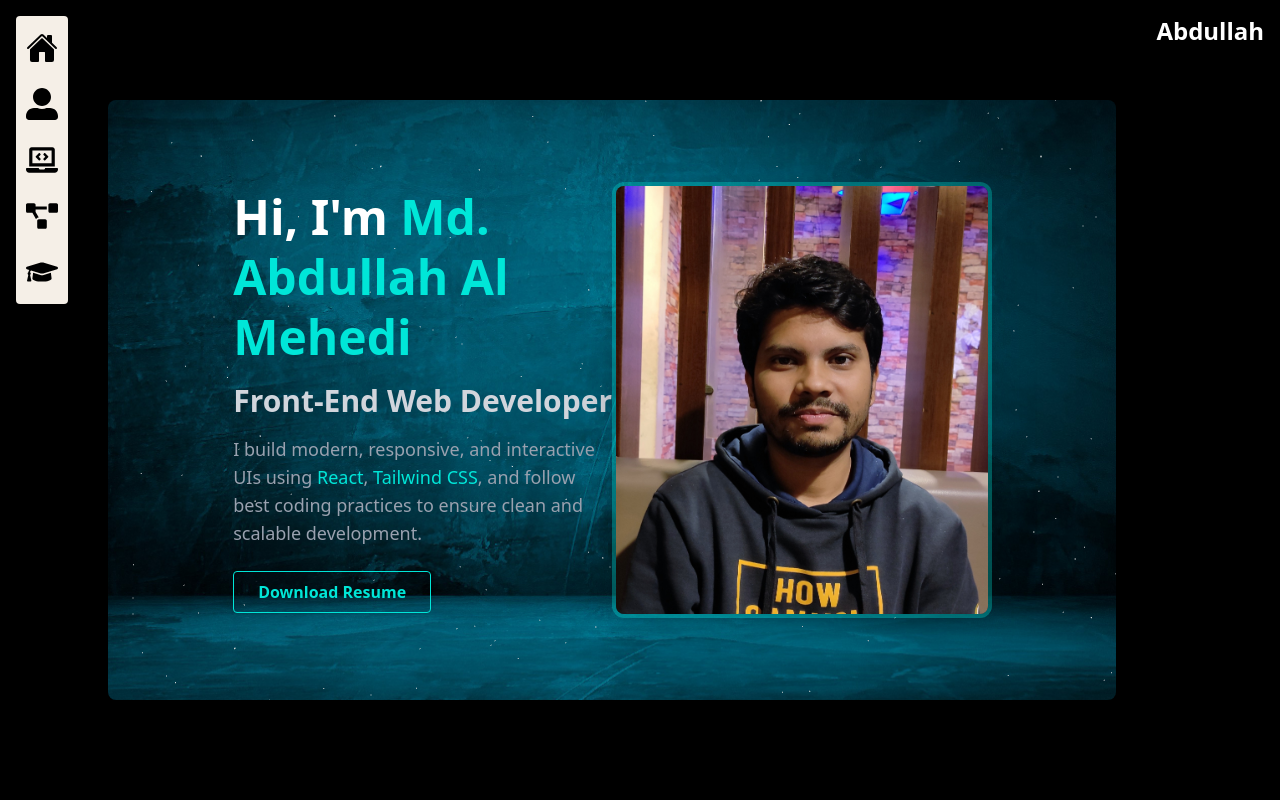
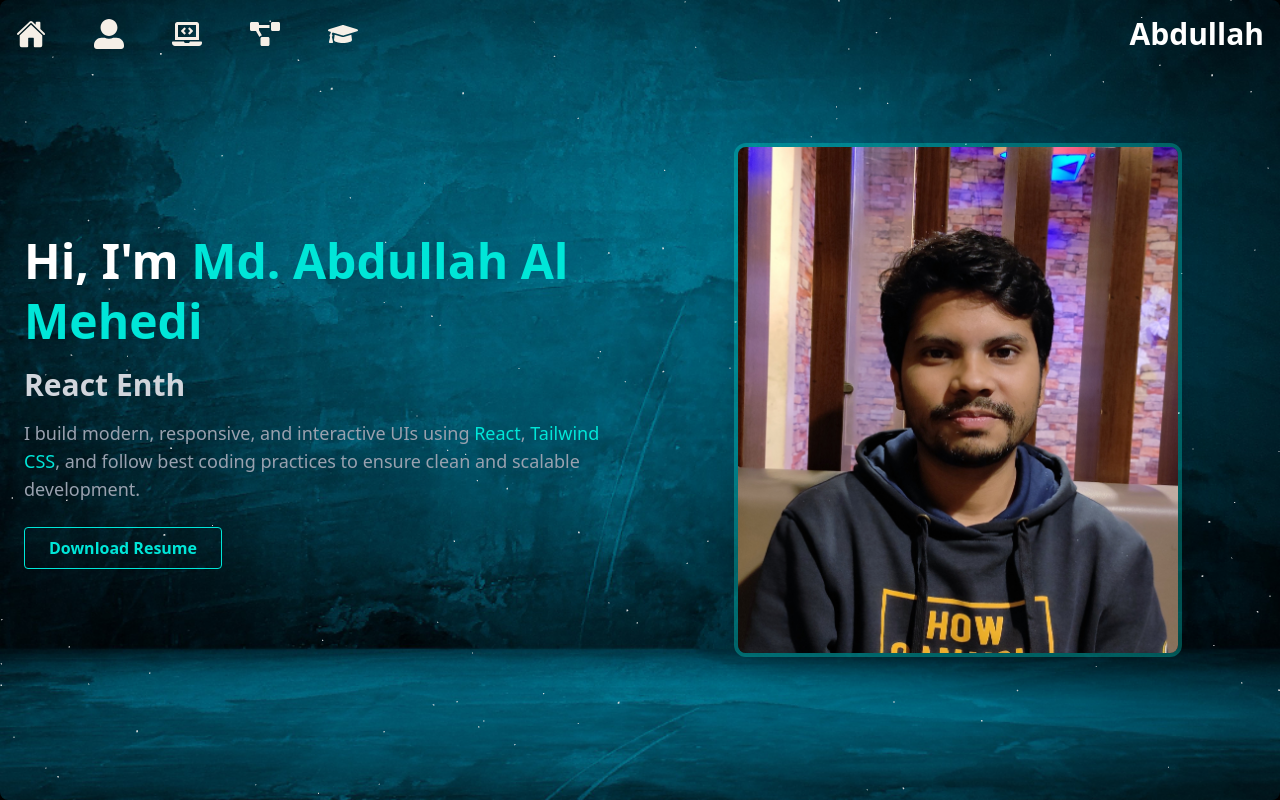
Before and after one commit to Mehedi86/portfolio, a React (Vite) app: page / in a window 1280 px wide. Built offline with nearby package versions, Linux system fonts and the light colour scheme.

Commit message:
added: navigation bar

```diff
--- a/index.html
+++ b/index.html
@@ -4,7 +4,7 @@
     <meta charset="UTF-8" />
     <link rel="icon" type="image/svg+xml" href="/vite.svg" />
     <meta name="viewport" content="width=device-width, initial-scale=1.0" />
-    <title>Vite + React</title>
+    <title>Md. Abdullah</title>
   </head>
   <body class="bg-black">
     <div id="root"></div>
--- a/package.json
+++ b/package.json
@@ -15,6 +15,7 @@
     "react": "^19.1.0",
     "react-dom": "^19.1.0",
     "react-icons": "^5.5.0",
+    "react-simple-typewriter": "^5.0.1",
     "tailwindcss": "^4.1.10"
   },
   "devDependencies": {
--- a/src/App.jsx
+++ b/src/App.jsx
@@ -1,20 +1,13 @@
+import React from "react";
 import Hero from "./components/Hero";
 import Navbar from "./components/Navbar";
 
 
-
 function App() {
   return (
-    <div className="flex">
+    <div className="relative min-h-screen bg-black text-white">
       <Navbar />
-      <main className="w-full min-h-screen flex items-center p-6 text-white">
-        <Hero />
-      </main>
-      <div>
-        <h1 className="text-2xl m-4 font-bold text-white leading-tight cursor-pointer">
-          Abdullah
-        </h1>
-      </div>
+      <Hero />
     </div>
   );
 }
--- a/src/components/Hero.jsx
+++ b/src/components/Hero.jsx
@@ -2,15 +2,21 @@ import React, { Suspense } from 'react';
 import img from "/portfolio.jpg";
 import Particles from './Particles';
 import { Canvas } from '@react-three/fiber';
+import { Typewriter } from "react-simple-typewriter";
 
 const Hero = () => {
     return (
-        <div className="relative w-full">
+        <div className="relative w-full min-h-screen">
             {/* Background Image */}
             <div className="absolute top-0 left-0 w-full h-full z-0">
-                <img src="/bg.jpg" alt="Background" className="w-full h-full object-cover rounded-lg" />
+                <img
+                    src="/bg.jpg"
+                    alt="Background"
+                    className="w-full h-full object-cover rounded-lg"
+                />
             </div>
 
+            {/* Particle Canvas */}
             <div className="absolute inset-0 z-0">
                 <Canvas camera={{ position: [0, 0, 15], fov: 45 }}>
                     <Suspense fallback={null}>
@@ -19,27 +25,35 @@ const Hero = () => {
                     </Suspense>
                 </Canvas>
             </div>
+
             {/* Content Section */}
-            <div className="relative z-20 flex flex-col md:flex-row items-center justify-between px-6 py-16 min-h-[calc(100vh-200px)] w-11/12 md:w-4/5 mx-auto">
-
+            <div className="relative z-20 flex flex-col md:flex-row items-center justify-between gap-10 px-6 py-20 min-h-screen w-full max-w-7xl mx-auto">
                 {/* Text Section */}
-                <div className="w-full md:w-1/2 mb-10 md:mb-0 text-center md:text-left">
-                    <h1 className="text-4xl md:text-5xl font-bold text-white mb-4 leading-tight">
+                <div className="w-full md:w-1/2 text-center md:text-left">
+                    <h1 className="text-3xl sm:text-4xl md:text-5xl font-bold text-white mb-4 leading-tight">
                         Hi, I'm <span className="text-[#00E6D8]">Md. Abdullah Al Mehedi</span>
                     </h1>
-                    <h2 className="text-2xl md:text-3xl font-semibold text-gray-300 mb-4">
-                        Front-End Web Developer
+                    <h2 className="text-xl sm:text-2xl md:text-3xl font-semibold text-gray-300 mb-4">
+                        <Typewriter
+                            words={["Front-End Developer", "React Enthusiast", "UI/UX Explorer"]}
+                            loop={true}
+                            cursor
+                            cursorStyle="_"
+                            typeSpeed={100}
+                            deleteSpeed={50}
+                            delaySpeed={1500}
+                        />
                     </h2>
-                    <p className="text-gray-400 text-base md:text-lg mb-6">
-                        I build modern, responsive, and interactive UIs using <span className="text-[#00E6D8] font-medium">React</span>, <span className="text-[#00E6D8] font-medium">Tailwind CSS</span>, and follow best coding practices to ensure clean and scalable development.
+                    <p className="text-gray-400 text-sm sm:text-base md:text-lg mb-6">
+                        I build modern, responsive, and interactive UIs using{" "}
+                        <span className="text-[#00E6D8] font-medium">React</span>,{" "}
+                        <span className="text-[#00E6D8] font-medium">Tailwind CSS</span>, and follow
+                        best coding practices to ensure clean and scalable development.
                     </p>
 
-                    {/* Button */}
-                    <div>
-                        <button className="inline-block border border-[#00E6D8] text-[#00E6D8] hover:text-[#1A1A2E] font-semibold px-6 py-2 rounded shadow hover:bg-[#00c8bb] transition-all duration-300 cursor-pointer">
-                            Download Resume
-                        </button>
-                    </div>
+                    <button className="inline-block border border-[#00E6D8] text-[#00E6D8] hover:text-[#1A1A2E] font-semibold px-6 py-2 rounded shadow hover:bg-[#00c8bb] transition-all duration-300 cursor-pointer">
+                        Download Resume
+                    </button>
                 </div>
 
                 {/* Image Section */}
@@ -47,7 +61,7 @@ const Hero = () => {
                     <img
                         src={img}
                         alt="Md. Abdullah"
-                        className="rounded-xl w-full max-w-sm shadow-2xl border-4 border-[#00E6D8]/30"
+                        className="rounded-xl w-full max-w-[300px] sm:max-w-sm md:max-w-md shadow-2xl border-4 border-[#00E6D8]/30"
                     />
                 </div>
             </div>
--- a/src/components/Navbar.jsx
+++ b/src/components/Navbar.jsx
@@ -3,17 +3,20 @@ import { IoHome } from "react-icons/io5";
 import { FaUserAlt, FaLaptopCode, FaProjectDiagram, FaGraduationCap } from "react-icons/fa";
 
 const Navbar = () => {
-    return (
-        <div className='bg-[#F5EFE7] h-72 w-16 rounded m-4 flex flex-col items-center py-4 space-y-6'>
-            <ul className='space-y-6'>
-                <li><IoHome size={32} title="Home" /></li>
-                <li><FaUserAlt size={32} title="About" /></li>
-                <li><FaLaptopCode size={32} title="Skills" /></li>
-                <li><FaProjectDiagram size={32} title="Projects" /></li>
-                <li><FaGraduationCap size={32} title="Education" /></li>
+  return (
+    <div className="w-full fixed top-0 z-60 p-4 flex justify-between items-center">
+            <ul className="text-[#F5EFE7] flex justify-between space-x-4 md:space-x-12">
+                <li><IoHome className="text-lg md:text-3xl " title="Home" /></li>
+                <li><FaUserAlt className="text-lg md:text-3xl " title="About" /></li>
+                <li><FaLaptopCode className="text-lg md:text-3xl " title="Skills" /></li>
+                <li><FaProjectDiagram className="text-lg md:text-3xl " title="Projects" /></li>
+                <li><FaGraduationCap className="text-lg md:text-3xl " title="Education" /></li>
             </ul>
+            <div>
+                <h1 className='text-lg md:text-3xl font-semibold'>Abdullah</h1>
+            </div>
         </div>
-    );
+  );
 };
 
 export default Navbar;
```
Also changed, not shown: 1 other file (tests, documents, lock files or other folders).
